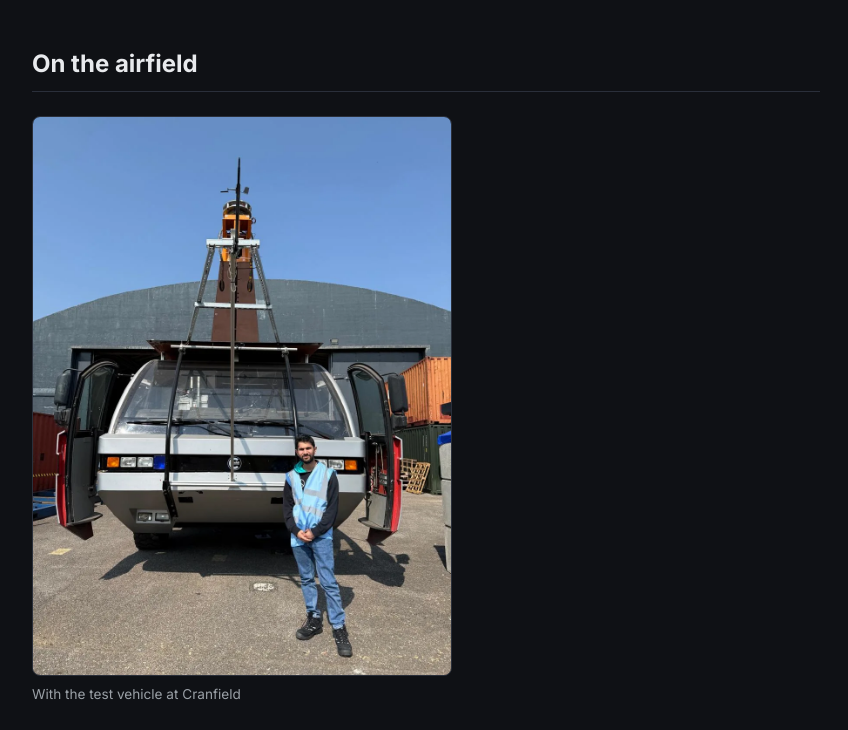
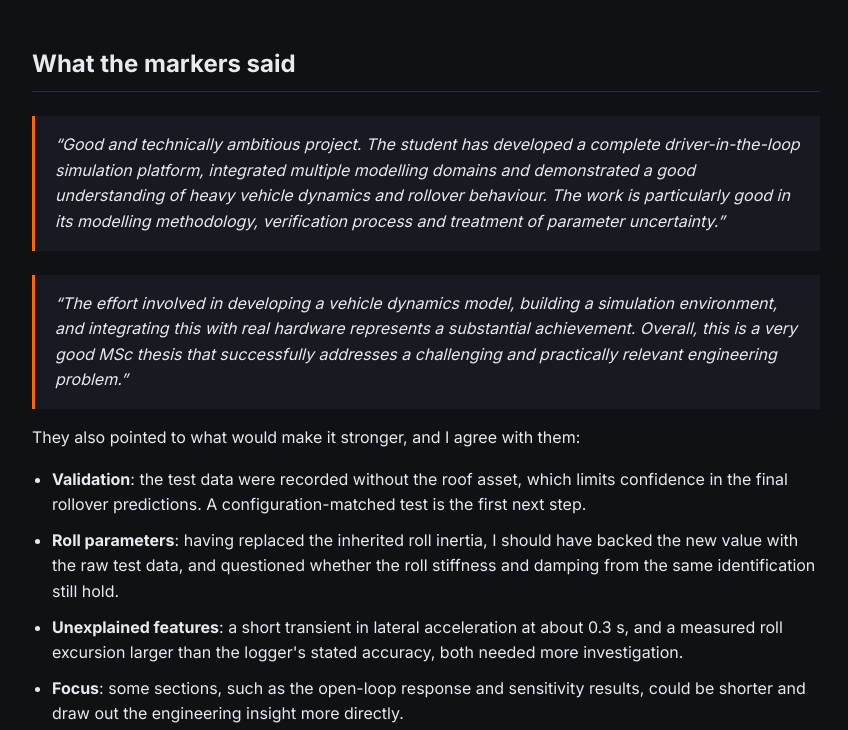
Before and after one commit to nkhan24/nkhan24.github.io, a plain HTML site: page projects/hgv-simulator.html in a window 1280 px wide. Shown: the part 4195-4925 px from the top of the page, without its empty margins (214-1062 px from the left). Drawn offline with Linux system fonts and the light colour scheme.

Commit message:
Portfolio: marker feedback on thesis and GDP

```diff
--- a/projects/hgv-simulator.html
+++ b/projects/hgv-simulator.html
@@ -149,6 +149,20 @@
       <p>The framework works as a real-time tool for comparing rollover proximity across configurations. It is not yet a validated warning or driver-training system.</p>
     </section>
 
+    <!-- ===== Marker feedback ===== -->
+    <section class="detail-section">
+      <h2>What the markers said</h2>
+      <blockquote class="research-q">&ldquo;Good and technically ambitious project. The student has developed a complete driver-in-the-loop simulation platform, integrated multiple modelling domains and demonstrated a good understanding of heavy vehicle dynamics and rollover behaviour. The work is particularly good in its modelling methodology, verification process and treatment of parameter uncertainty.&rdquo;</blockquote>
+      <blockquote class="research-q">&ldquo;The effort involved in developing a vehicle dynamics model, building a simulation environment, and integrating this with real hardware represents a substantial achievement. Overall, this is a very good MSc thesis that successfully addresses a challenging and practically relevant engineering problem.&rdquo;</blockquote>
+      <p>They also pointed to what would make it stronger, and I agree with them:</p>
+      <ul class="detail-list">
+        <li><strong>Validation</strong>: the test data were recorded without the roof asset, which limits confidence in the final rollover predictions. A configuration-matched test is the first next step.</li>
+        <li><strong>Roll parameters</strong>: having replaced the inherited roll inertia, I should have backed the new value with the raw test data, and questioned whether the roll stiffness and damping from the same identification still hold.</li>
+        <li><strong>Unexplained features</strong>: a short transient in lateral acceleration at about 0.3&nbsp;s, and a measured roll excursion larger than the logger's stated accuracy, both needed more investigation.</li>
+        <li><strong>Focus</strong>: some sections, such as the open-loop response and sensitivity results, could be shorter and draw out the engineering insight more directly.</li>
+      </ul>
+    </section>
+
     <!-- ===== 7. Gallery ===== -->
     <section class="detail-section">
       <h2>On the airfield</h2>
```
Also changed, not shown: projects/gdp-quadricycle.html (+9 -0 lines).
